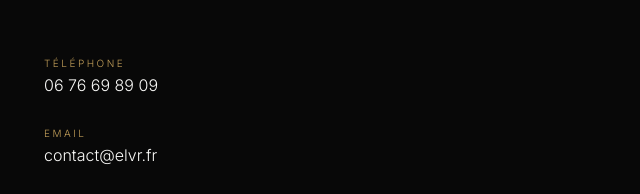
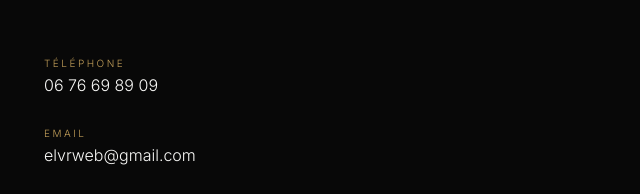
Before and after one commit to mattallaize/elvr-site, a website: page index.html in a window 1280 px wide. Shown: the part 8265-8459 px from the top of the page, 4-644 px from the left. Drawn offline with nearby package versions, Linux system fonts and the light colour scheme.

Commit message:
index.html

```diff
--- a/index.html
+++ b/index.html
@@ -2058,7 +2058,7 @@ footer {
       </div>
       <div class="contact-item">
         <span class="contact-item-label">Email</span>
-        <a href="mailto:contact@elvr.fr" class="contact-item-val">contact@elvr.fr</a>
+        <a href="mailto:elvrweb@gmail.com" class="contact-item-val">elvrweb@gmail.com</a>
       </div>
       <div class="contact-item">
         <span class="contact-item-label">Zone d'intervention</span>
@@ -2164,7 +2164,7 @@ footer {
 </div>
 
 <script>
-const ADMIN = 'contact@elvr.fr';
+const ADMIN = 'elvrweb@gmail.com';
 
 // NAV SCROLL
 window.addEventListener('scroll', () => {
@@ -2295,7 +2295,7 @@ function buildEmailClient(nom, items, total) {
     "<p style='color:#888880;font-size:10px;text-transform:uppercase;letter-spacing:0.2em;'>Estimation</p>" +
     "<p style='color:#FAFAF8;font-size:30px;font-weight:300;margin:6px 0;'>" + total + "</p></div>" +
     "<p style='color:#888880;font-size:13px;line-height:1.7;'>Je vous recontacte dans les <strong style='color:#C4A05A;'>24h</strong> pour affiner ce devis.<br><br>Matteo Fascella<br><span style='color:#C4A05A;'>Fondateur, ELVR</span><br>06 76 69 89 09</p>" +
-    "<div style='margin-top:28px;padding-top:20px;border-top:1px solid rgba(255,255,255,0.06);font-size:10px;color:rgba(255,255,255,0.2);'>contact@elvr.fr &nbsp;|&nbsp; elvr.fr</div></div>";
+    "<div style='margin-top:28px;padding-top:20px;border-top:1px solid rgba(255,255,255,0.06);font-size:10px;color:rgba(255,255,255,0.2);'>elvrweb@gmail.com &nbsp;|&nbsp; elvr.fr</div></div>";
 }
 
 function buildEmailAdmin(nom, email, tel, activite, items, total) {
```
